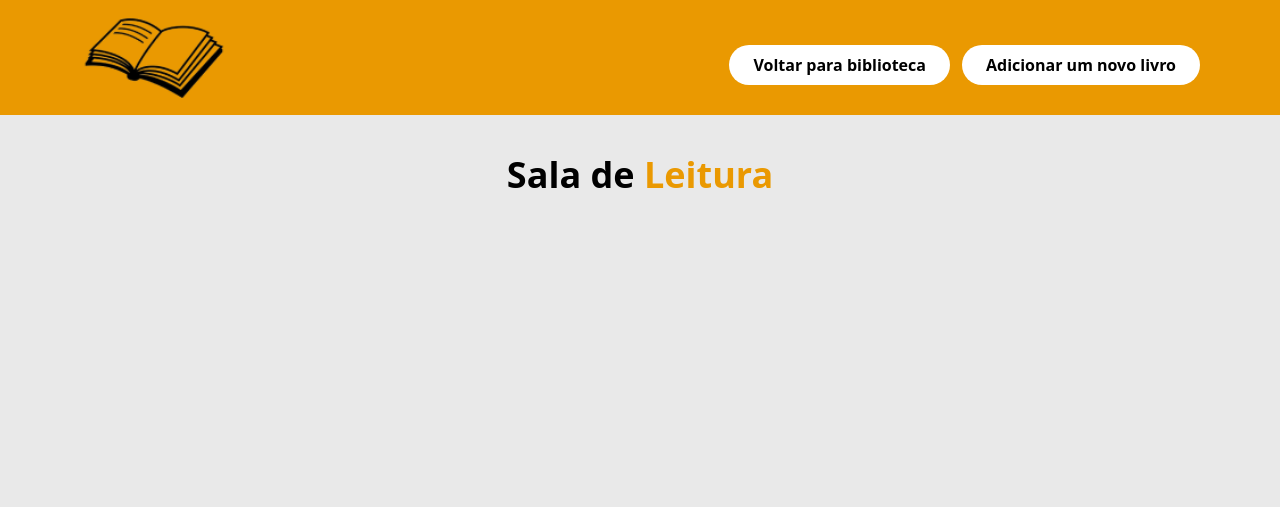
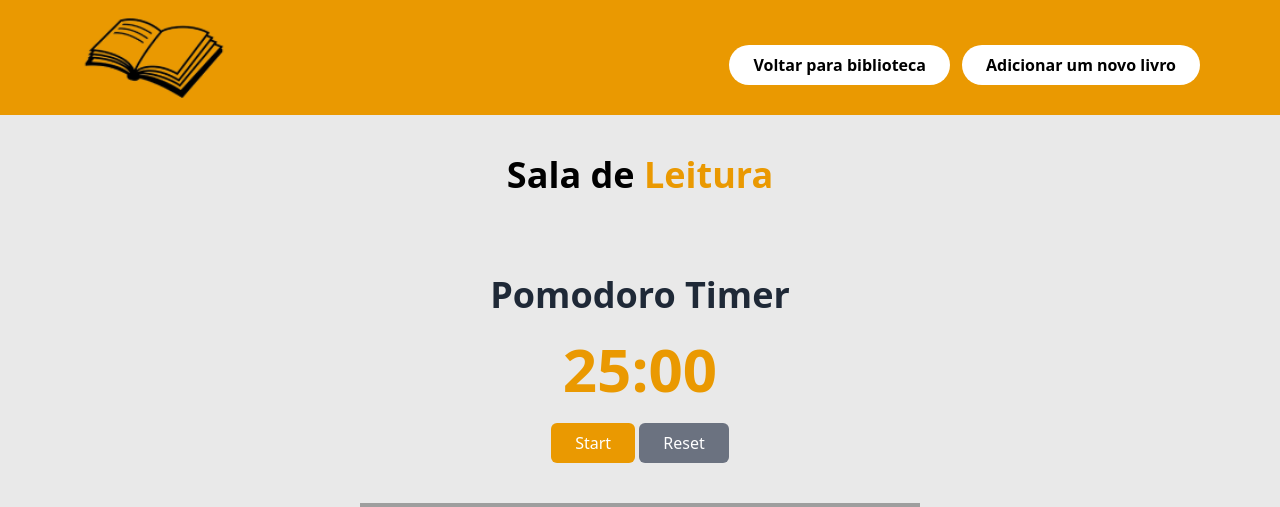
Before and after one commit to Lucio-Gabriel/BookManager, a Laravel app: page /sala-de-leitura in a window 1280 px wide. Shown: the top 507 px of the page. Before the commit the page ends 188 px from the top, so only its background shows below. Run offline with Laravel 10, Linux system fonts and the light colour scheme; style sheets or scripts are compiled from the project's sources; grey boxes are pictures that could not be loaded.

Commit message:
Create view Pomodoro

```diff
--- a/app/Http/Controllers/HomeController.php
+++ b/app/Http/Controllers/HomeController.php
@@ -10,7 +10,9 @@ class HomeController extends Controller
     //
     public function index(Request $request)
     {
-        $books = Book::all()->take(3);
+
+        // caso  eu queira filtrar só por 3 livros usar = ->take(3)
+        $books = Book::all();
 
         return view('home', ['books' => $books]);
     }
--- a/resources/views/room/room.blade.php
+++ b/resources/views/room/room.blade.php
@@ -4,7 +4,7 @@
     <meta charset="UTF-8">
     <meta name="viewport" content="width=device-width, initial-scale=1.0">
     <meta http-equiv="X-UA-Compatible" content="ie=edge">
-    @vite('resources/css/app.css')
+    @vite('resources/css/app.css', 'resources/js/pomodoro.js')
     <title>Sala de Leitura - BookManager</title>
 </head>
 <body class="bg-cinza-claro">
@@ -23,5 +23,78 @@
         <h1 class="text-4xl font-semibold">Sala de<span class="text-amarelo"> Leitura</span></h1>
     </div>
 
+    <div class="text-center">
+        <h1 class="text-4xl font-bold mb-6 text-gray-800">Pomodoro Timer</h1>
+        <div id="timer" class="text-6xl font-bold text-[#EA9901]">25:00</div>
+        <div class="mt-6">
+            <button id="start" class="px-6 py-2 bg-[#EA9901] text-white rounded-md hover:bg-orange-600 focus:outline-none">
+                Start
+            </button>
+            <button id="reset" class="px-6 py-2 bg-gray-500 text-white rounded-md hover:bg-gray-600 focus:outline-none">
+                Reset
+            </button>
+        </div>
+    </div>
+
+    <div class="flex justify-center items-center pt-10">
+         <iframe width="560" height="315" src="https://www.youtube.com/embed/jfKfPfyJRdk?si=uZFhjjrViQhxvS8q" title="YouTube video player" frameborder="0" allow="accelerometer; autoplay; clipboard-write; encrypted-media; gyroscope; picture-in-picture; web-share" referrerpolicy="strict-origin-when-cross-origin" allowfullscreen></iframe>
+    </div>
+
+
+        <script>
+            // Pomodoro Timer Variables
+    const timerDisplay = document.getElementById("timer");
+    const startButton = document.getElementById("start");
+    const resetButton = document.getElementById("reset");
+
+    let timerInterval;
+    let timeLeft = 25 * 60; // 25 minutes in seconds
+    let isRunning = false;
+
+    // Function to update the display
+    function updateDisplay() {
+        const minutes = Math.floor(timeLeft / 60);
+        const seconds = timeLeft % 60;
+        timerDisplay.textContent = `${minutes < 10 ? "0" : ""}${minutes}:${
+            seconds < 10 ? "0" : ""
+        }${seconds}`;
+    }
+
+    // Function to start the timer
+    function startTimer() {
+        if (!isRunning) {
+            isRunning = true;
+            timerInterval = setInterval(() => {
+                if (timeLeft > 0) {
+                    timeLeft--;
+                    updateDisplay();
+                } else {
+                    clearInterval(timerInterval);
+                    timerDisplay.textContent = "Time's up!";
+                    isRunning = false;
+                }
+            }, 1000);
+        }
+    }
+
+    // Function to reset the timer
+    function resetTimer() {
+        clearInterval(timerInterval);
+        timeLeft = 25 * 60; // Reset to 25 minutes
+        updateDisplay();
+        isRunning = false;
+    }
+
+    // Event Listeners
+    startButton.addEventListener("click", startTimer);
+    resetButton.addEventListener("click", resetTimer);
+
+    // Initial Display
+    updateDisplay();
+
+        </script>
+
+
+
 </body>
 </html>
```
Also changed, not shown: resources/js/pomodoro.js (added, +49 -0 lines), resources/views/home.blade.php (+1 -16 lines).
